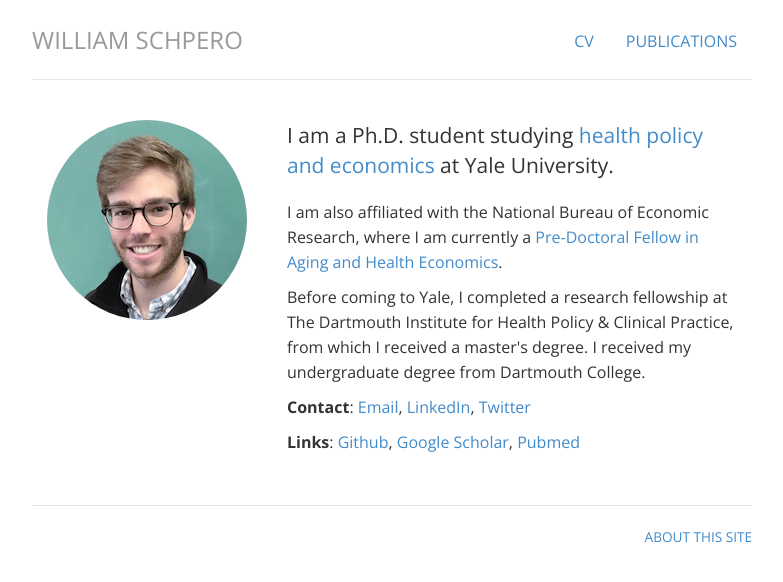
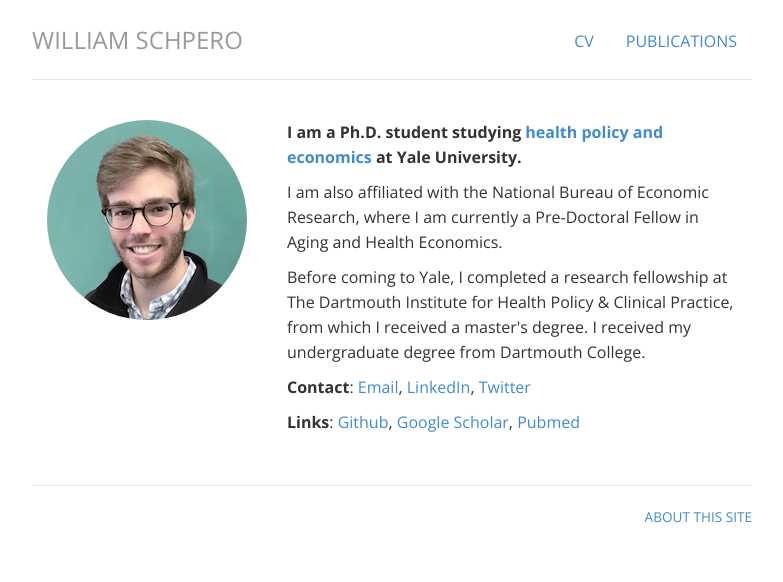
Before and after one commit to wschpero/wschpero.github.io, a Jekyll site: the page built from index.html, in a window 1280 px wide. Shown: the top 582 px of the page, without its empty margins (248-1031 px from the left). Built offline with Jekyll 4.4.1, drawn with Linux system fonts in a browser that asks for light colours.

Commit message:
Formatting

```diff
--- a/index.html
+++ b/index.html
@@ -9,9 +9,9 @@
 	</div>
 	<div itemscope itemtype="http://data-vocabulary.org/Person" class="col-sm-8">
 
-	<p class="lead">I am a Ph.D. student studying <a href="http://publichealth.yale.edu/hpm/curriculum/phd/phd.aspx" target="_blank">health policy and economics</a> at Yale University.</p>
+	<p><b>I am a Ph.D. student studying <a href="http://publichealth.yale.edu/hpm/curriculum/phd/phd.aspx" target="_blank">health policy and economics</a> at Yale University.</b></p>
 
-	<p>I am also affiliated with the National Bureau of Economic Research, where I am currently a <a href="http://www.nber.org/programs/ag/cahr/training.html" target="_blank">Pre-Doctoral Fellow in Aging and Health Economics</a>.</p>
+	<p>I am also affiliated with the National Bureau of Economic Research, where I am currently a Pre-Doctoral Fellow in Aging and Health Economics.</p>
 
 	<p>Before coming to Yale, I completed a research fellowship at The Dartmouth Institute for Health Policy & Clinical Practice, from which I received a master's degree. I received my undergraduate degree from Dartmouth College.</p>
 
```
